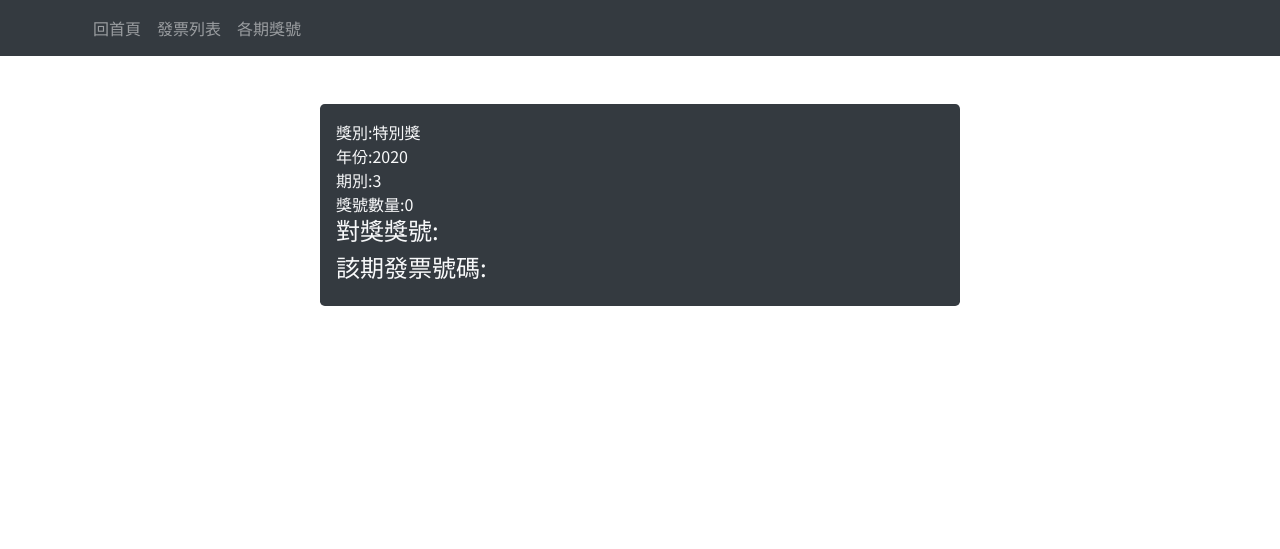
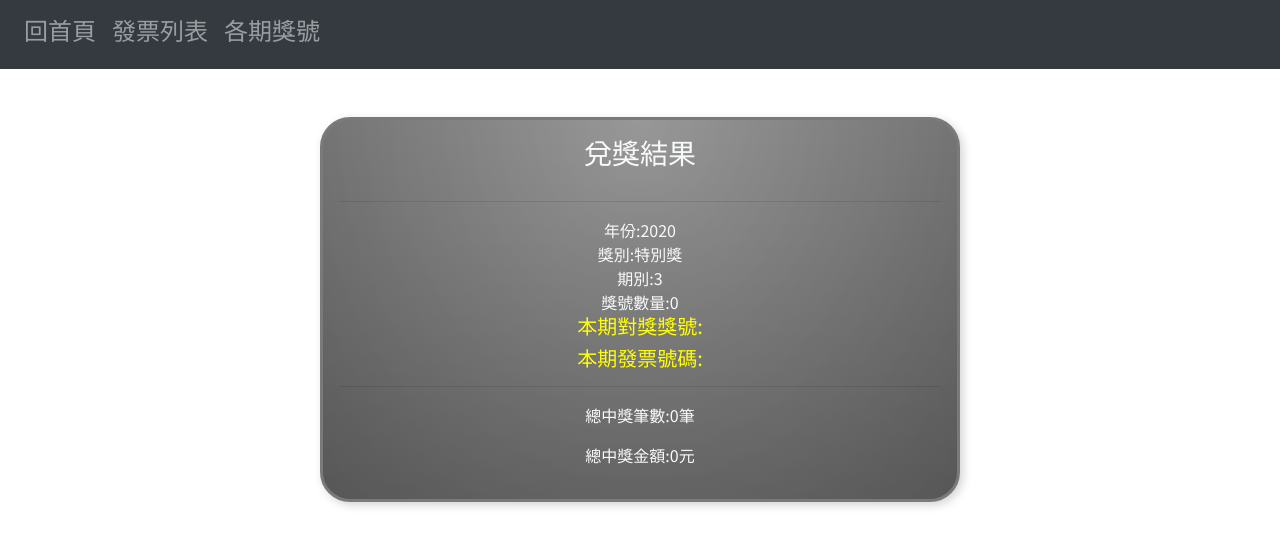
Before and after one commit to wdaweb/invoice-pepsiloca, a PHP site: page /award.php?aw=1&year=2020&period=3 in a window 1280 px wide. Shown: the top 549 px of the page. Run offline with PHP 8.4, Linux system fonts and the light colour scheme; data comes from the database, SQL or seed files in the repository; some libraries are stand-ins or nearby versions.

Commit message:
版面美化持續中

```diff
--- a/award.php
+++ b/award.php
@@ -15,7 +15,7 @@
   <link rel="stylesheet" href="plugins/custom.css">
   <link rel="shortcut icon" href="images/favicon.png" type="image/x-icon">
   <link href="https://fonts.googleapis.com/css2?family=Noto+Sans+TC&family=Open+Sans&display=swap" rel="stylesheet">
-
+  <link href="https://fonts.googleapis.com/css2?family=Balsamiq+Sans:ital@1&display=swap" rel="stylesheet">
 
   <script src="plugins/jquery-3.5.1.min.js"></script>
   <script src="plugins/bootstrap.bundle.min.js"></script>
@@ -25,10 +25,12 @@
 
 </head>
 <body>
-<?php include "./include/header.php";?>
 
+    <?php include "./include/header.php";?>
 
-<div class="container rounded-lg bg-dark text-light col-10 col-md-6 p-3 my-5">
+    <div class="container text-light text-center col-10 col-md-6 p-3 my-5">
+    <h3 class="pb-3">兌獎結果</h3>
+    <hr>
 
 
 <?php
@@ -43,21 +45,22 @@
 <?php
 
 $award_type=[
-    1=>["特別獎",1,8],  //對8碼
-    2=>["特獎",2,8],
-    3=>["頭獎",3,8],
-    4=>["二獎",3,7],
-    5=>["三獎",3,6],
-    6=>["四獎",3,5],
-    7=>["五獎",3,4],
-    8=>["六獎",3,3],
-    9=>["增開六獎",4,3],
+    1=>["特別獎",1,8,10000000],  //對8碼
+    2=>["特獎",2,8,2000000],
+    3=>["頭獎",3,8,100000],
+    4=>["二獎",3,7,40000],
+    5=>["三獎",3,6,10000],
+    6=>["四獎",3,5,4000],
+    7=>["五獎",3,4,1000],
+    8=>["六獎",3,3,200],
+    9=>["增開六獎",4,3,200],
 ];
 
 
 $aw=$_GET['aw'];
+
+echo "年份:".$_GET['year']."<br>";
 echo "獎別:". $award_type[$aw] [0]. "<br>";
-echo "年份:".$_GET['year']."<br>";
 echo "期別:".$_GET['period']."<br>";
 
 
@@ -73,7 +76,7 @@
             "period"=>$_GET['period'],
             "type"=>$award_type[$aw][1]
         ]) ;
- echo "<h4>對獎獎號:</h4>";
+ echo "<h5 style='color:yellow'>本期對獎獎號:</h5>";
 
 
 $t_num=[];
@@ -101,8 +104,10 @@
 // print_r($award_numbers);
 // echo "</pre>";
 
-echo "<h4>該期發票號碼:</h4>";
+echo "<h5 style='color:yellow'>本期發票號碼:</h5>";
 
+
+$count=0;
 
 
 $invoices=all("invoice",[
@@ -126,14 +131,23 @@
         }
 
         if(mb_substr($ins['number'],$start,$len) == $target_num){
-            echo "<span  style='color:red;font-size:20px'>".$ins['number']."中獎了!</span>";
+            echo "<span  style='color:red;font-size:20px'> ".$ins['number']."中獎了!</span>". "<br>";
+            $count++;
             echo "<br>";
-            // echo  "<i class="far fa-smile-wink"></i>"; 笑臉
+        }else{
+            echo "沒中獎";
         }
-
     }
 }
 
+$money=$award_type[$aw][3]; //中獎單筆金額
+$total = $count*$money; //中獎總金額
+
+
+
+
+
+// <i class="far fa-grin-stars"></i>
 
 
 //複數多筆
@@ -154,9 +168,20 @@
 
 // }
 
+//php生成html寫法
+// echo "<p>總筆數:".$count."</p>";
+// echo "<p>總金額:".$total."</p>";
+
 
 ?>
 
+<hr>
+<!--
+//html的寫法 -->
+<div style="inline-block">
+<p>總中獎筆數:<?=$count;?>筆</p>
+<p>總中獎金額:<?=$total;?>元</p>
+</div>
 
 
 
--- a/css/style.css
+++ b/css/style.css
@@ -2,7 +2,7 @@
     margin:0;
     padding: 0;
     box-sizing: border-box;
-    font-family: 'Noto Sans TC', sans-serif;
+    font-family: 'Noto Sans TC','Balsamiq Sans', cursive, sans-serif;
 }
 
 
@@ -82,9 +92,19 @@
 } */
 
 .container{
-    border-radius: 10px;
+    /* background-image: linear-gradient(90deg, #a1c4fd 0%, #c2e9fb 100%); */
+    background: linear-gradient(to bottom, rgba(255,255,255,0.15) 0%, rgba(0,0,0,0.15) 100%), radial-gradient(at top center, rgba(255,255,255,0.40) 0%, rgba(0,0,0,0.40) 120%) #989898;
+    background-blend-mode: multiply,multiply;
+    box-shadow:3px 3px 10px #d3d3d3;
+    border-radius: 30px;
+    border:3px solid #7a7a7a;
+}
+
+
 
 }
+
+
 
 .addsant{
     margin:auto;
--- a/include/header.php
+++ b/include/header.php
@@ -1,4 +1,4 @@
-<nav class="navbar navbar-expand-lg navbar-expand-sm navbar-dark bg-dark text-dark">
+<nav class="navbar navbar-expand-lg navbar-expand-sm navbar-dark text-dark bg-dark">
 
 
 <!-- 畫面縮小時要改成漢堡選單 -->
@@ -19,8 +19,8 @@
 
 
 
-<div class="container">
-  <div class="collapse navbar-collapse" id="navbarText">
+
+  <div class="collapse navbar-collapse h4 text-center" id="navbarText">
     <ul class="navbar-nav mr-auto">
       <li class="nav-item">
         <a class="nav-link" href="index.php">回首頁</a>
@@ -35,7 +35,7 @@
         <a class="nav-link" href="award.php">對獎</a>
       </li> -->
     </ul>
- </div>
+
  </div>
 </nav>
 
--- a/save_invoice.php
+++ b/save_invoice.php
@@ -1,3 +1,5 @@
+
+
 <?php
 include "./com/base.php";
 
```
Also changed, not shown: other parts of css/style.css (+28 -4 lines), add_invoice.php (+7 -5 lines), index.php (+7 -6 lines), invoice.php (+15 -14 lines), list.php (+6 -3 lines).
